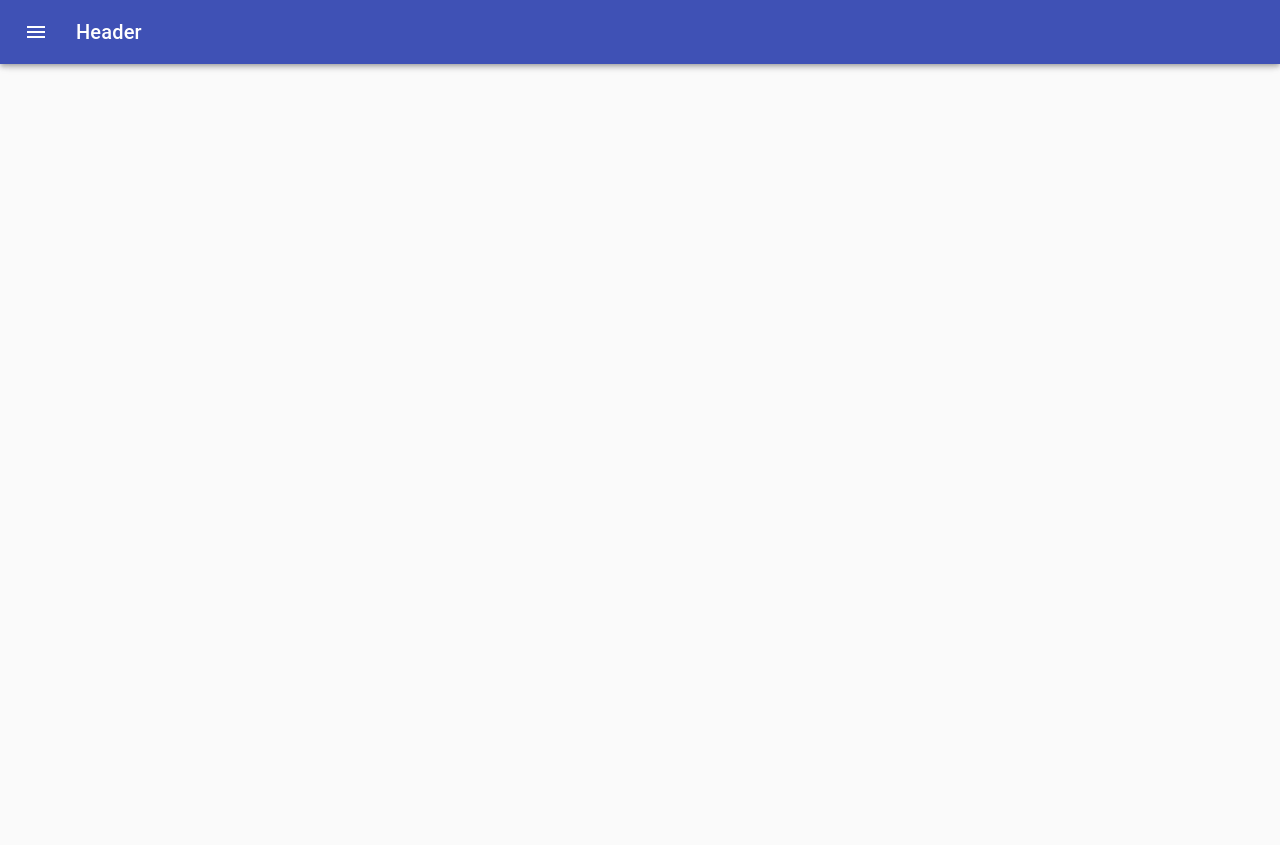
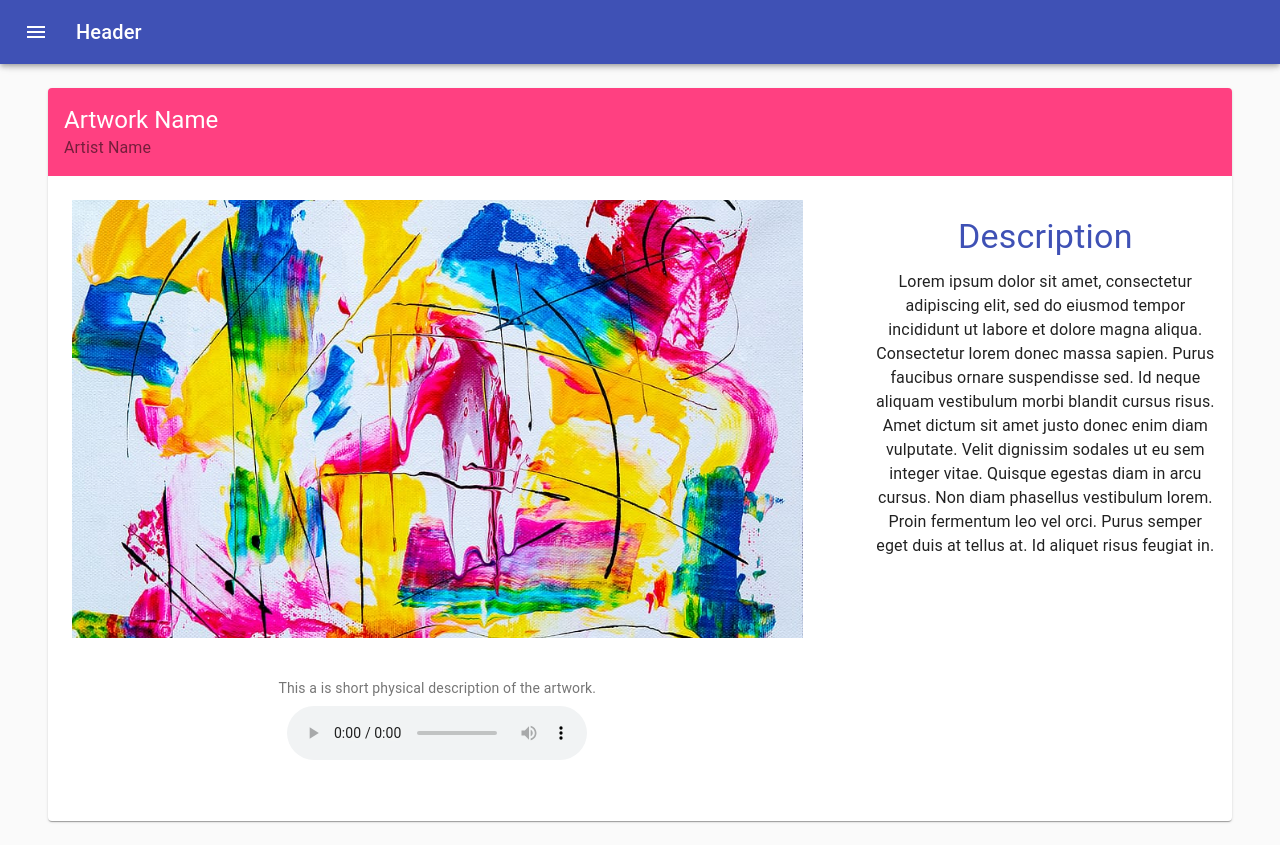
Before and after one commit to googleinterns/step65-2020, a React (Create React App) app in the folder frontend/: page /picture-id in a window 1280 px wide. Before the commit the page ends 800 px from the top, so only its background shows below. Built offline with nearby package versions, Linux system fonts and the light colour scheme.

Commit message:
Add close up view

```diff
--- a/frontend/package.json
+++ b/frontend/package.json
@@ -12,6 +12,7 @@
     "@testing-library/user-event": "^7.1.2",
     "express": "^4.17.1",
     "react": "^16.13.1",
+    "react-audio-player": "^0.13.0",
     "react-dom": "^16.13.1",
     "react-router-dom": "^5.2.0",
     "react-scripts": "3.4.1",
--- /dev/null
+++ b/frontend/src/components/dashboard/ArtworkCloseUpCard.js
@@ -0,0 +1,78 @@
+import React from 'react';
+import { makeStyles } from '@material-ui/core/styles';
+import Card from '@material-ui/core/Card';
+import CardHeader from '@material-ui/core/CardHeader';
+import CardMedia from '@material-ui/core/CardMedia';
+import CardContent from '@material-ui/core/CardContent';
+import Typography from '@material-ui/core/Typography';
+import Grid from '@material-ui/core/Grid';
+import AudioPlayer from 'react-audio-player';
+import PlaceholderImage from './images/paint.jpg'
+
+const useStyles = makeStyles((theme) => ({
+  root: {
+    flexGrow: 1,
+    flexDirection: "row"
+  },
+  header: {
+    background: theme.palette.secondary.light,
+    color: theme.palette.secondary.contrastText
+  },
+  content: {
+    textAlign: "center",
+    marginTop: theme.spacing(3),
+    marginBottom: theme.spacing(3)
+  },
+  media: {
+    height: 0,
+    paddingTop: '56.25%', // 16:9
+    margin: theme.spacing(3)
+  },
+  audioPlayer: {
+    margin: theme.spacing(1)
+  }
+}));
+
+export default function ArtworkCloseUpCard() {
+  const classes = useStyles();
+
+  return (
+    <Card className={classes.root}>
+      <CardHeader
+        title="Artwork Name"
+        subheader="Artist Name"
+        className={classes.header}
+      />
+      <Grid
+        container
+        direction="column"
+        justify="center"
+        alignItems="flex-start"
+        spacing={4}
+        className={classes.root}
+      >
+        <Grid item xs={12} md={8}>
+          <CardMedia
+            className={classes.media}
+            image={PlaceholderImage}
+            title="Artwork"
+          />
+          <CardContent className={classes.content}>
+            <Typography variant="body2" color="textSecondary" align="center" component="p">
+              This a is short physical description of the artwork.
+            </Typography>
+            <AudioPlayer controls className={classes.audioPlayer}/>
+          </CardContent>
+        </Grid>
+        <Grid item xs={12} md={4}>
+          <CardContent className={classes.content}>
+            <Typography variant="h4" color="primary" component="h2" align="center" gutterBottom>Description</Typography>
+            <Typography paragraph>
+              Lorem ipsum dolor sit amet, consectetur adipiscing elit, sed do eiusmod tempor incididunt ut labore et dolore magna aliqua. Consectetur lorem donec massa sapien. Purus faucibus ornare suspendisse sed. Id neque aliquam vestibulum morbi blandit cursus risus. Amet dictum sit amet justo donec enim diam vulputate. Velit dignissim sodales ut eu sem integer vitae. Quisque egestas diam in arcu cursus. Non diam phasellus vestibulum lorem. Proin fermentum leo vel orci. Purus semper eget duis at tellus at. Id aliquet risus feugiat in.
+            </Typography>
+          </CardContent>
+        </Grid>
+      </Grid>
+    </Card>
+  );
+}
--- a/frontend/src/components/dashboard/Dashboard.js
+++ b/frontend/src/components/dashboard/Dashboard.js
@@ -19,6 +19,7 @@ import ChevronLeftIcon from '@material-ui/icons/ChevronLeft';
 import ChevronRightIcon from '@material-ui/icons/ChevronRight';
 import NavigationItems from './NavigationItems';
 import GalleryPreview from './GalleryPreview';
+import ArtworkCloseUpCard from './ArtworkCloseUpCard';
 
 const drawerWidth = 240;
 
@@ -178,6 +179,11 @@ export default function Dashboard() {
                 </Typography>
               </Container>
             </Route>
+            <Route exact path="/picture-id">
+              <Container>
+                <ArtworkCloseUpCard/>
+              </Container>
+            </Route>
           </Switch>
         </main>
       </div>
```
Also changed, not shown: frontend/src/components/dashboard/images/paint.jpg (added), 1 other file (tests, documents, lock files or other folders).
